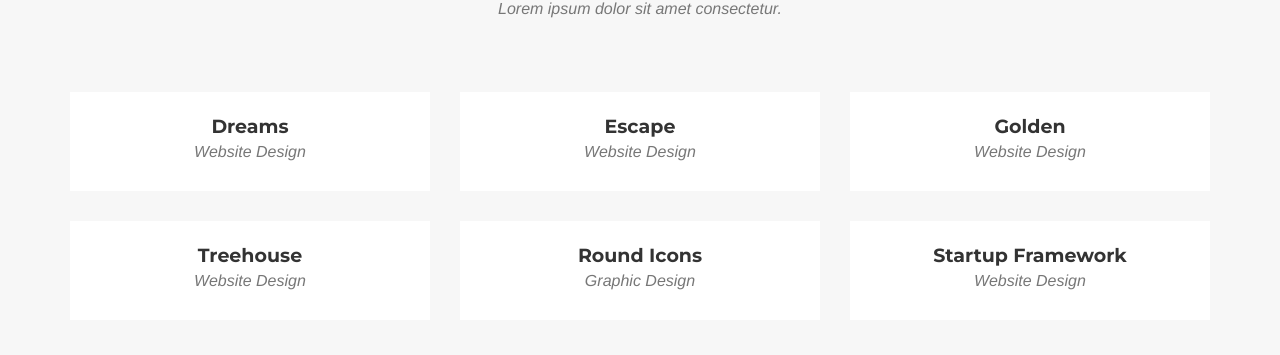
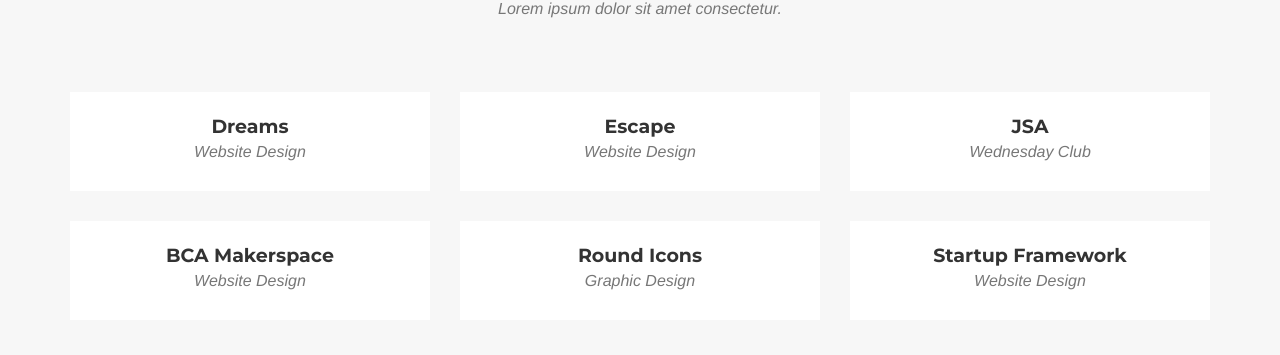
Before and after one commit to victorhaowang/victorhaowang.github.io, a Jekyll site: the page built from _posts/2014-07-16-project-3.markdown, in a window 1280 px wide and 900 px high, scrolled down 1565 px. Shown: the part 145-500 px from the top of the window. Built offline with Jekyll 4.4.1, drawn with Linux system fonts in a browser that asks for light colours; some web fonts are replaced.

Commit message:
Test commit

```diff
--- a/_posts/2014-07-15-project-4.markdown
+++ b/_posts/2014-07-15-project-4.markdown
@@ -1,5 +1,5 @@
 ---
-title: Treehouse
+title: BCA Makerspace
 subtitle: Website Design
 layout: default
 modal-id: 4
@@ -10,6 +10,6 @@ alt: image-alt
 project-date: April 2014
 client: Start Bootstrap
 category: Web Development
-description: Lorem ipsum dolor sit amet, usu cu alterum nominavi lobortis. At duo novum diceret. Tantas apeirian vix et, usu sanctus postulant inciderint ut, populo diceret necessitatibus in vim. Cu eum dicam feugiat noluisse.
+description: BCA Makerspace Club
 
 ---
--- a/_posts/2014-07-16-project-3.markdown
+++ b/_posts/2014-07-16-project-3.markdown
@@ -1,6 +1,6 @@
 ---
-title: Golden
-subtitle: Website Design
+title: JSA
+subtitle: Wednesday Club
 layout: default
 modal-id: 3
 date: 2014-07-16
@@ -10,6 +10,5 @@ alt: image-alt
 project-date: April 2014
 client: Start Bootstrap
 category: Web Development
-description: Lorem ipsum dolor sit amet, usu cu alterum nominavi lobortis. At duo novum diceret. Tantas apeirian vix et, usu sanctus postulant inciderint ut, populo diceret necessitatibus in vim. Cu eum dicam feugiat noluisse.
-
+description: My first Wednesday club at BCA was JSA, short for Junior Statesmen of America.
 ---
```
